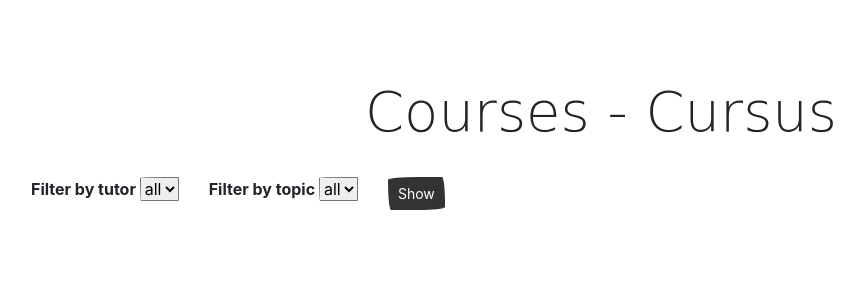
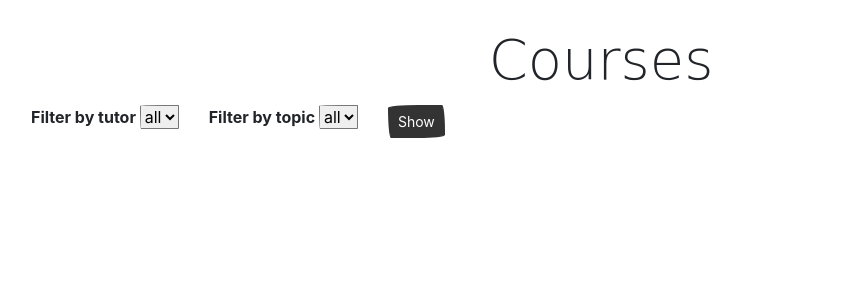
Before and after one commit to alena-kono/cursus, a Flask app: page /courses/ in a window 1280 px wide. Shown: the part 58-358 px from the top of the page, without its empty margins (39-903 px from the left). Run offline with Flask 2, Linux system fonts and the light colour scheme; data that the repository does not hold is empty; some libraries are stand-ins or nearby versions; some web fonts are replaced.

Commit message:
Redesign lesson and courses pages, fix page titles

```diff
--- a/cursus_app/course/views.py
+++ b/cursus_app/course/views.py
@@ -18,7 +18,7 @@ def page_not_found(error):
 
 @course_blueprint.route("/")
 def index():
-    page_title = "Courses - Cursus"
+    page_title = "Courses"
     courses = Course.get_all_published_courses()
     tutors = Course.get_tutors()
     all_topics = Topic.query.all()
@@ -35,7 +35,7 @@ def index():
 
 @course_blueprint.route("/process-filter", methods=["POST"])
 def process_filter():
-    page_title = "Courses - Cursus"
+    page_title = "Courses"
     form = FilterByTutorAndTopicForm()
     selected_tutor_id = form.filter_by_tutor.data
     selected_topic_id = form.filter_by_topic.data
@@ -71,7 +71,7 @@ def process_filter():
 
 @course_blueprint.route("/topics/")
 def topics():
-    page_title = "Topics - Cursus"
+    page_title = "Topics"
     all_topics = Topic.query.all()
     return render_template(
         "course/topics.html",
@@ -85,7 +85,7 @@ def topics():
 def courses_in_topic(topic_id):
     topic = Topic.query.get(topic_id)
     if topic:
-        page_title = f"{topic.name} - Cursus"
+        page_title = f"{topic.name}"
         courses_in_topic = topic.get_all_courses()
         return render_template(
             "course/courses_in_topic.html",
@@ -120,10 +120,10 @@ def lessons_in_course(course_id):
     )
 @login_required
 def lesson(course_id: int, lesson_id: int):
-    page_title = "Lesson - Cursus"
+    page_title = "Lesson"
     lesson = Lesson.query.get(lesson_id)
     if lesson:
-        page_title = f"Lesson {lesson.index} - {lesson.title} - Cursus"
+        page_title = f"Lesson {lesson.index} - {lesson.title}"
         return render_template(
             "course/lesson.html",
             page_title=page_title,
--- a/cursus_app/static/css/custom.css
+++ b/cursus_app/static/css/custom.css
@@ -1,3 +1,8 @@
 .content-content {
     font-size: 1.6rem;
 }
+.card-img-top {
+    width: 100%;
+    height: 20vw;
+    object-fit: cover;
+}
--- a/cursus_app/templates/course/courses.html
+++ b/cursus_app/templates/course/courses.html
@@ -2,8 +2,8 @@
 {% block content %}
 
 <section>
-    <div class="container text-center py-4">
-        <div class="row mt-lg-5">
+    <div class="container text-center py-1">
+        <div class="row mt-lg-3">
             <div class="col">
                 <h1 class="display-4">{{ page_title }}</h1>
             </div>
@@ -47,7 +47,7 @@
     {% for course in courses %}
     <div class="col-md-3">
         <div class="card md-light mb-3 text-center">
-        <img src="{{ url_for('static', filename='images/course-main.jpg') }}" class="card-img-fluid" alt="img">
+        <img src="{{ course.image_url }}" class="card-img-top" alt="img">
         <div class="card-img-top">
             <div class="card-body text-left">
                 <h4 class="text">{{ course.title }}</h4>
--- a/cursus_app/templates/course/lessons_in_course.html
+++ b/cursus_app/templates/course/lessons_in_course.html
@@ -3,7 +3,7 @@
 
 <section>
     <div class="container text-center py-1">
-        <div class="row mt-lg-5">
+        <div class="row mt-lg-3">
             <div class="col">
                 <h1 class="display-4">{{ page_title }}</h1>
                 <span>Marked topics</span>
```
